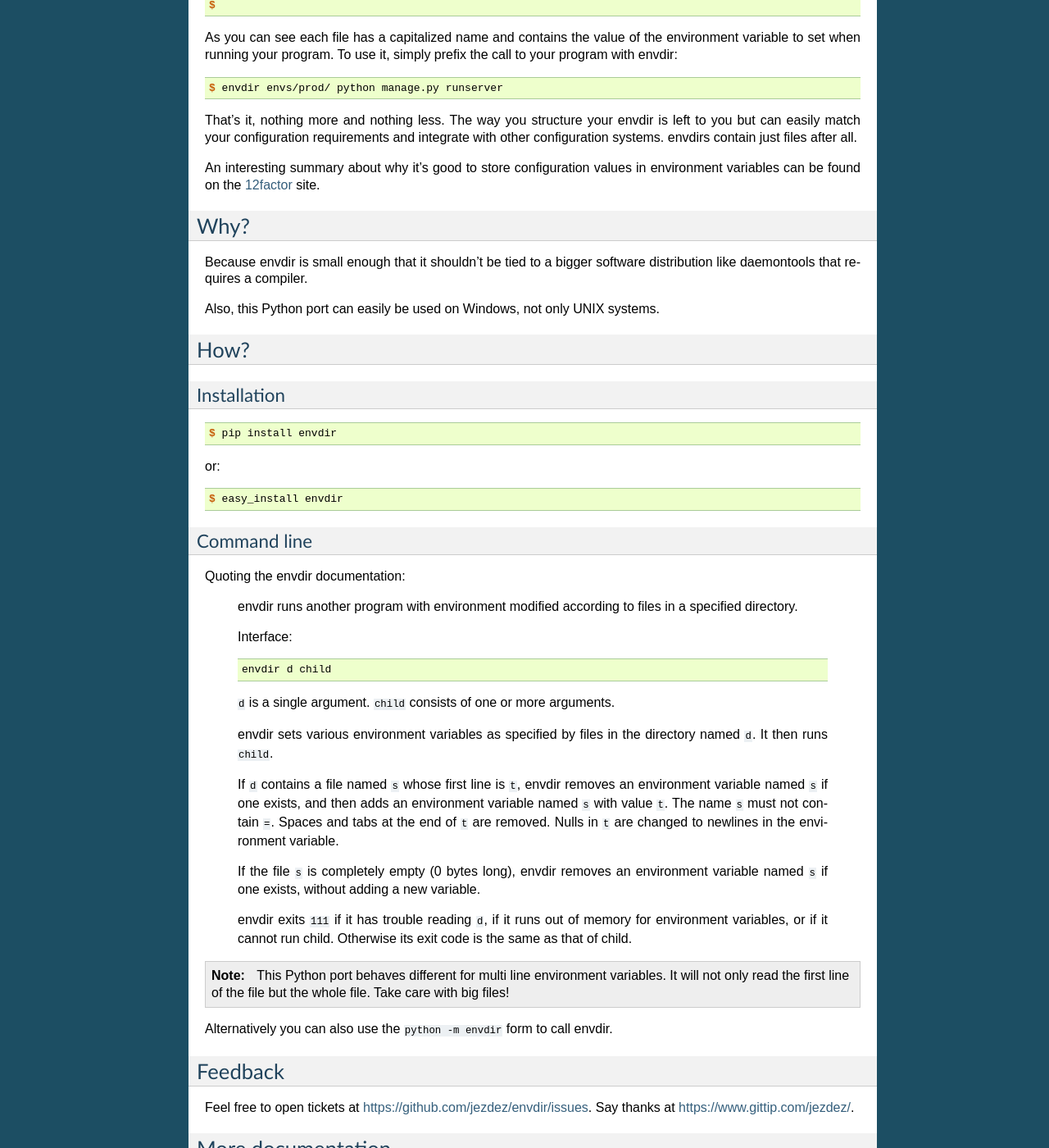
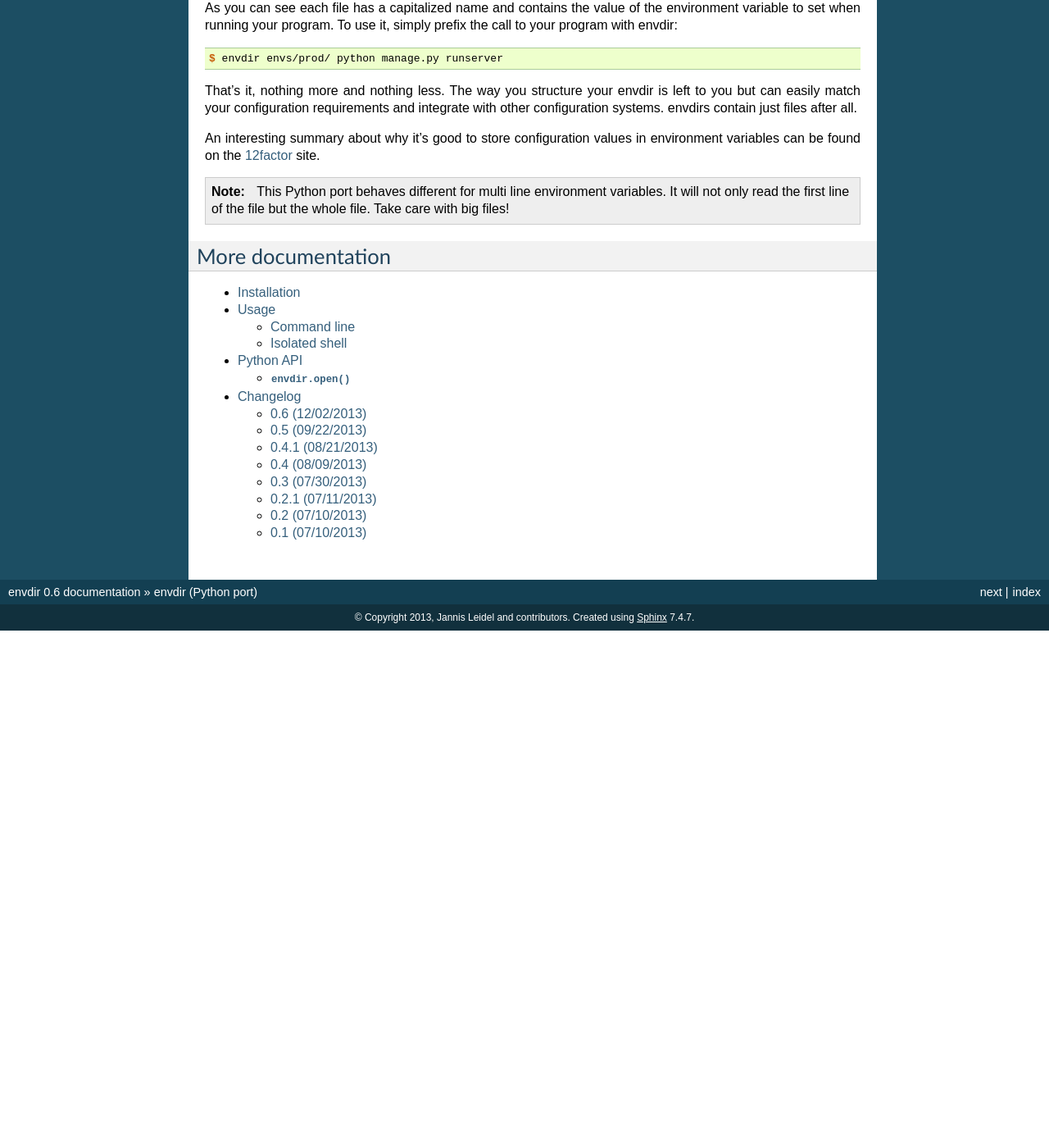
Before and after one commit to jezdez/envdir, a Sphinx documentation site: the page built from docs/index.rst, in a window 1280 px wide and 1400 px high, scrolled down 629 px. Shown: the whole window at 82% size. Built offline with Sphinx 7.4.7, drawn with Linux system fonts in a browser that asks for light colours; after the commit the page ends 1398 px from its top, so only the background shows below that; some of the changed text lies outside the part shown.

Commit message:
Refactored Sphinx docs.

```diff
--- a/README.rst
+++ b/README.rst
@@ -5,12 +5,9 @@ envdir (Python port)
    :alt: Build Status
    :target: https://travis-ci.org/jezdez/envdir
 
-This is a Python port of daemontools_' tool `envdir <http://cr.yp.to/daemontools/envdir.html>`_.
-
-.. _daemontools: http://cr.yp.to/daemontools.html
-
-What?
------
+This is a Python port of daemontools_' tool envdir_. It works on Windows and
+other systems which can run Python. It's well tested and doesn't need a
+compiler to be installed.
 
 envdir runs another program with a modified environment according to files
 in a specified directory.
@@ -59,12 +56,12 @@ all.
 An interesting summary about why it's good to store configuration values in
 environment variables can be found on the 12factor_ site.
 
+.. note::
+
+  This Python port behaves different for multi line environment variables.
+  It will not only read the first line of the file but the whole file. Take
+  care with big files!
+
 .. _12factor: http://12factor.net/config
-
-Why?
-----
-
-Because envdir is small enough that it shouldn't be tied to a bigger
-software distribution like daemontools that requires a compiler.
-
-Also, this Python port can easily be used on Windows, not only UNIX systems.
+.. _daemontools: http://cr.yp.to/daemontools.html
+.. _envdir: http://cr.yp.to/daemontools/envdir.html
--- a/docs/index.rst
+++ b/docs/index.rst
@@ -1,66 +1,4 @@
 .. include:: ../README.rst
-
-How?
-----
-
-Installation
-^^^^^^^^^^^^
-
-.. code-block:: console
-
-
-    $ pip install envdir
-
-or:
-
-.. code-block:: console
-
-    $ easy_install envdir
-
-Command line
-^^^^^^^^^^^^
-
-Quoting the envdir documentation:
-
-    envdir runs another program with environment modified according to files
-    in a specified directory.
-
-    Interface::
-
-        envdir d child
-
-    ``d`` is a single argument. ``child`` consists of one or more arguments.
-
-    envdir sets various environment variables as specified by files in the
-    directory named ``d``. It then runs ``child``.
-
-    If ``d`` contains a file named ``s`` whose first line is ``t``, envdir
-    removes an environment variable named ``s`` if one exists, and then adds
-    an environment variable named ``s`` with value ``t``. The name ``s`` must
-    not contain ``=``. Spaces and tabs at the end of ``t`` are removed.
-    Nulls in ``t`` are changed to newlines in the environment variable.
-
-    If the file ``s`` is completely empty (0 bytes long), envdir removes an
-    environment variable named ``s`` if one exists, without adding a new
-    variable.
-
-    envdir exits ``111`` if it has trouble reading ``d``, if it runs out of
-    memory for environment variables, or if it cannot run child. Otherwise
-    its exit code is the same as that of child.
-
-.. note::
-
-    This Python port behaves different for multi line environment variables.
-    It will not only read the first line of the file but the whole file. Take
-    care with big files!
-
-Alternatively you can also use the ``python -m envdir`` form to call envdir.
-
-Feedback
---------
-
-Feel free to open tickets at https://github.com/jezdez/envdir/issues.
-Say thanks at https://www.gittip.com/jezdez/.
 
 More documentation
 ------------------
@@ -68,6 +6,7 @@ More documentation
 .. toctree::
    :maxdepth: 3
 
-   Python API -- Using envdir from Python scripts <api>
-   envshell -- subshell with sticky envdir <shell>
+   installation
+   usage
+   api
    changelog
```
Also changed, not shown: docs/installation.rst (added, +12 -0 lines), docs/shell.rst (deleted, +0 -18 lines), docs/usage.rst (added, +56 -0 lines).
